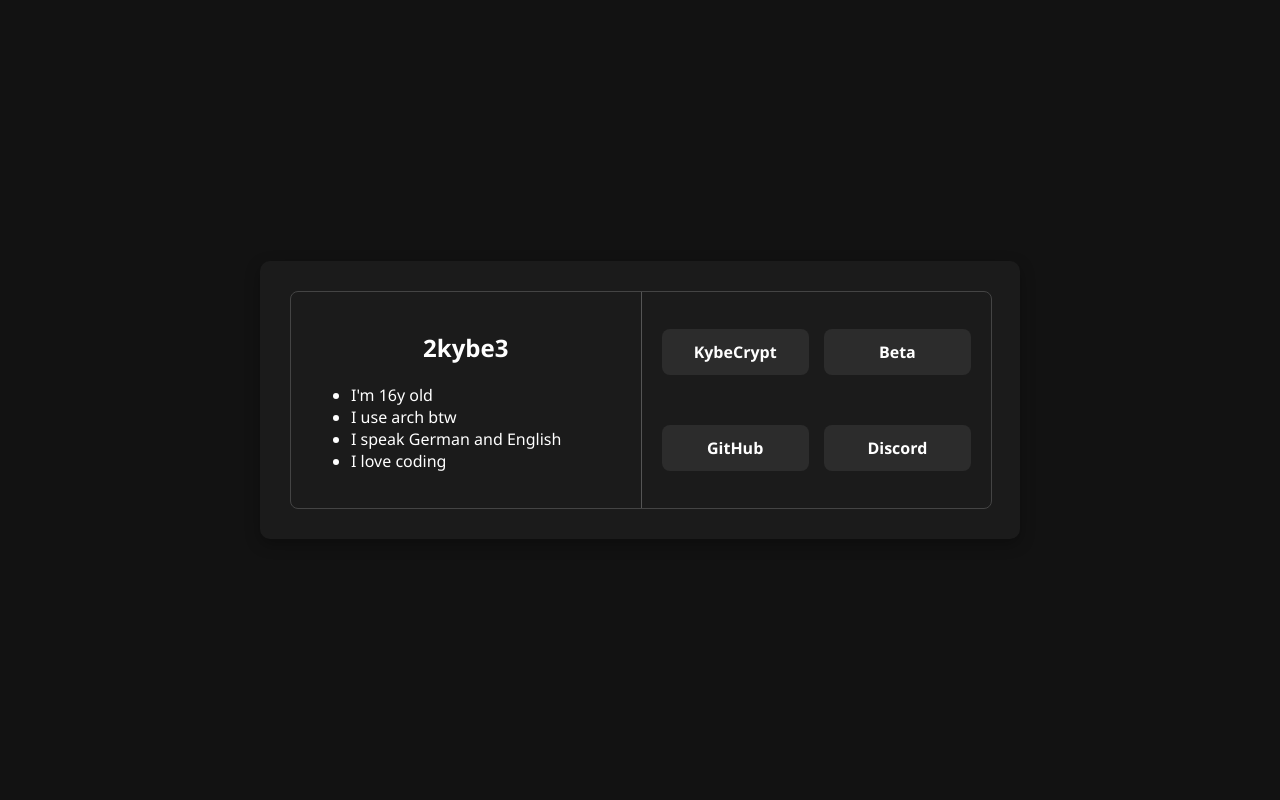
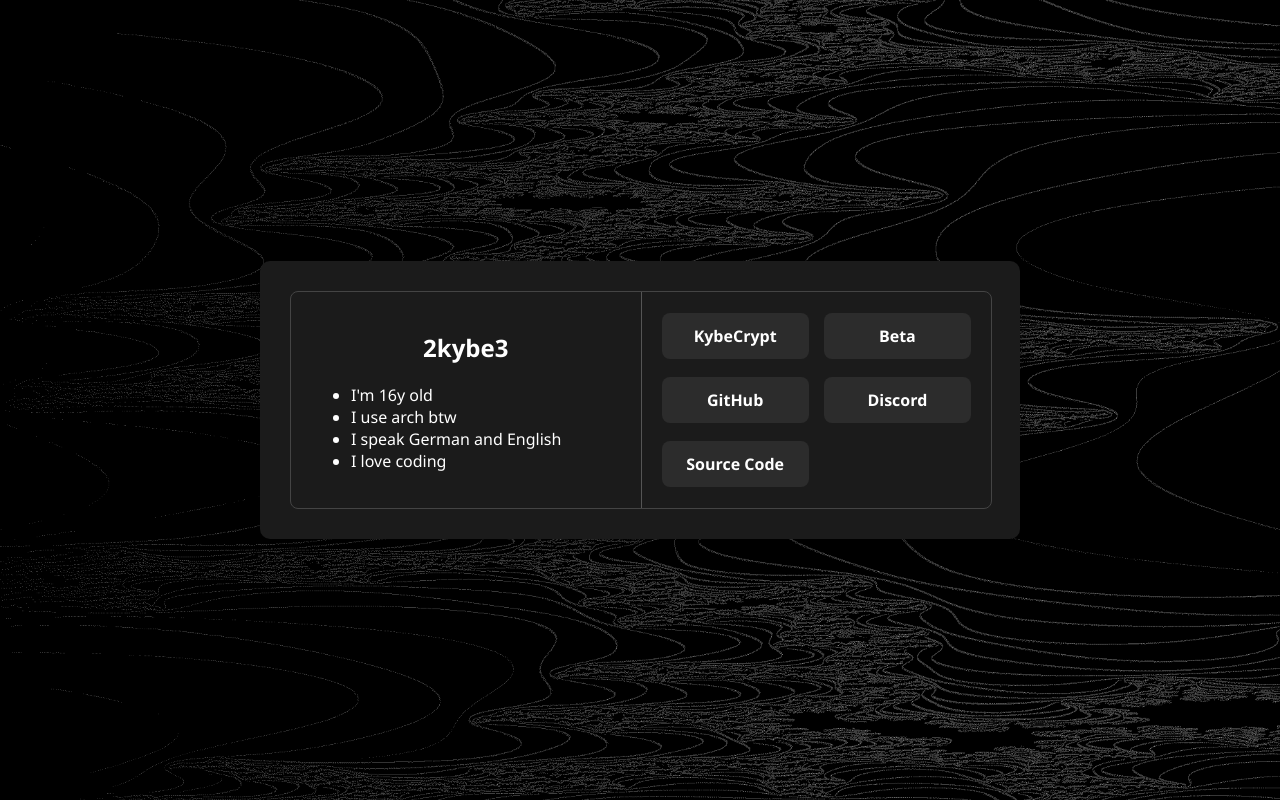
Before and after one commit to kybe236/website-frontend, a React (Vite) app: page / in a window 1280 px wide. Built offline with nearby package versions, Linux system fonts and the light colour scheme.

Commit message:
background

```diff
--- a/src/main.tsx
+++ b/src/main.tsx
@@ -8,7 +8,17 @@
 
 createRoot(document.getElementById('root')!).render(
     <StrictMode>
-        <div className="center">
+        <div
+            className="center"
+            style={{
+                backgroundImage: `url('/img.png')`,
+                backgroundSize: "cover",
+                backgroundPosition: "center",
+                backgroundRepeat: "no-repeat",
+                width: "100vw",
+                height: "100vh",
+            }}
+        >
             <BrowserRouter>
                 <Routes>
                     <Route path="/" element={<Root/>}/>
--- a/src/paths/beta/Beta.tsx
+++ b/src/paths/beta/Beta.tsx
@@ -69,7 +69,6 @@
                         display: "flex",
                         justifyContent: "center",
                         alignItems: "center",
-                        backgroundColor: "#000",
                     }}
                 >
                     <Turnstile
@@ -96,7 +95,6 @@
                         display: "flex",
                         justifyContent: "center",
                         alignItems: "center",
-                        backgroundColor: "#000",
                     }}
                 >
                     <button onClick={() => setPlaying(true)} style={{padding: "20px", fontSize: "20px", cursor: "pointer"}} />
--- a/src/paths/root/Root.tsx
+++ b/src/paths/root/Root.tsx
@@ -24,6 +24,9 @@
                     <a href="https://kybe.xyz/dc" className="nav-link" target="_blank" rel="noopener noreferrer">
                         Discord
                     </a>
+                    <a href="https://github.com/kybe236/website-frontend" className="nav-link" target="_blank" rel="noopener noreferrer">
+                        Source Code
+                    </a>
                 </div>
             </div>
         </div>
```
Also changed, not shown: public/img.png (added).
